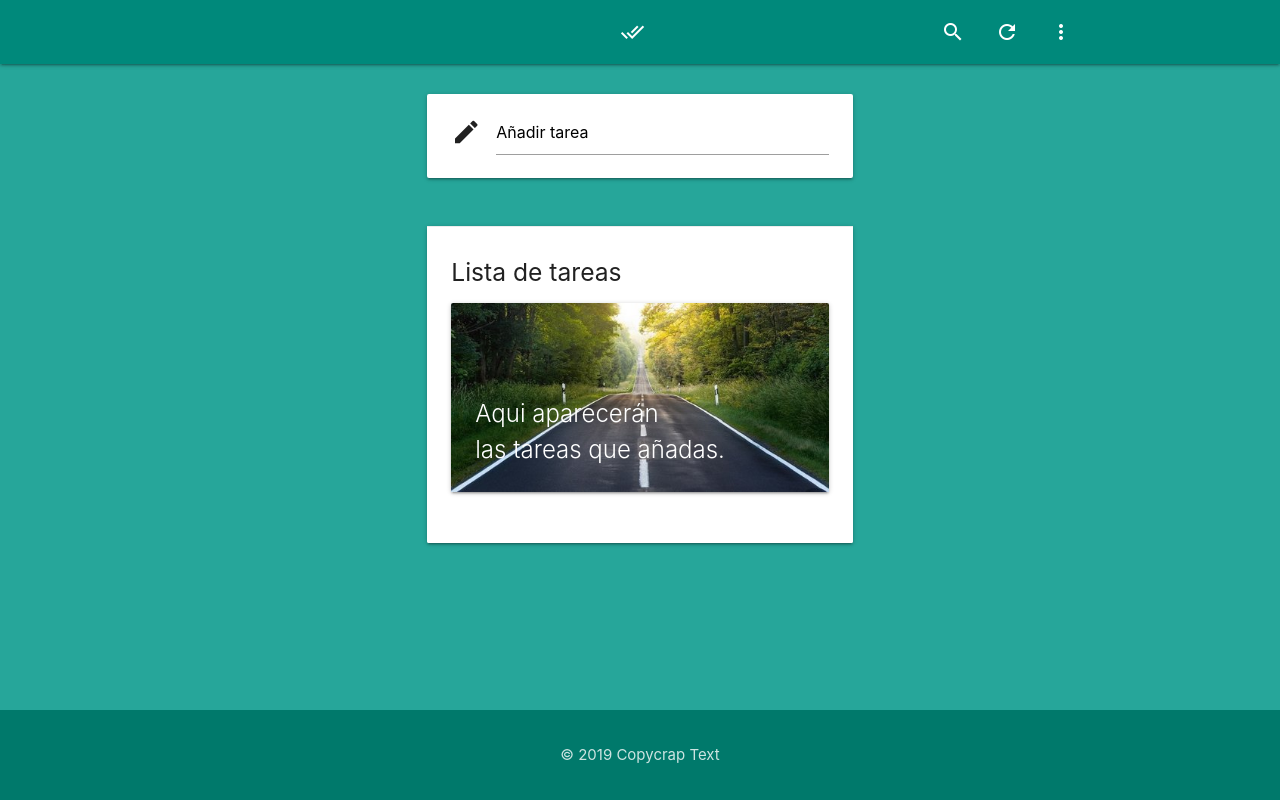
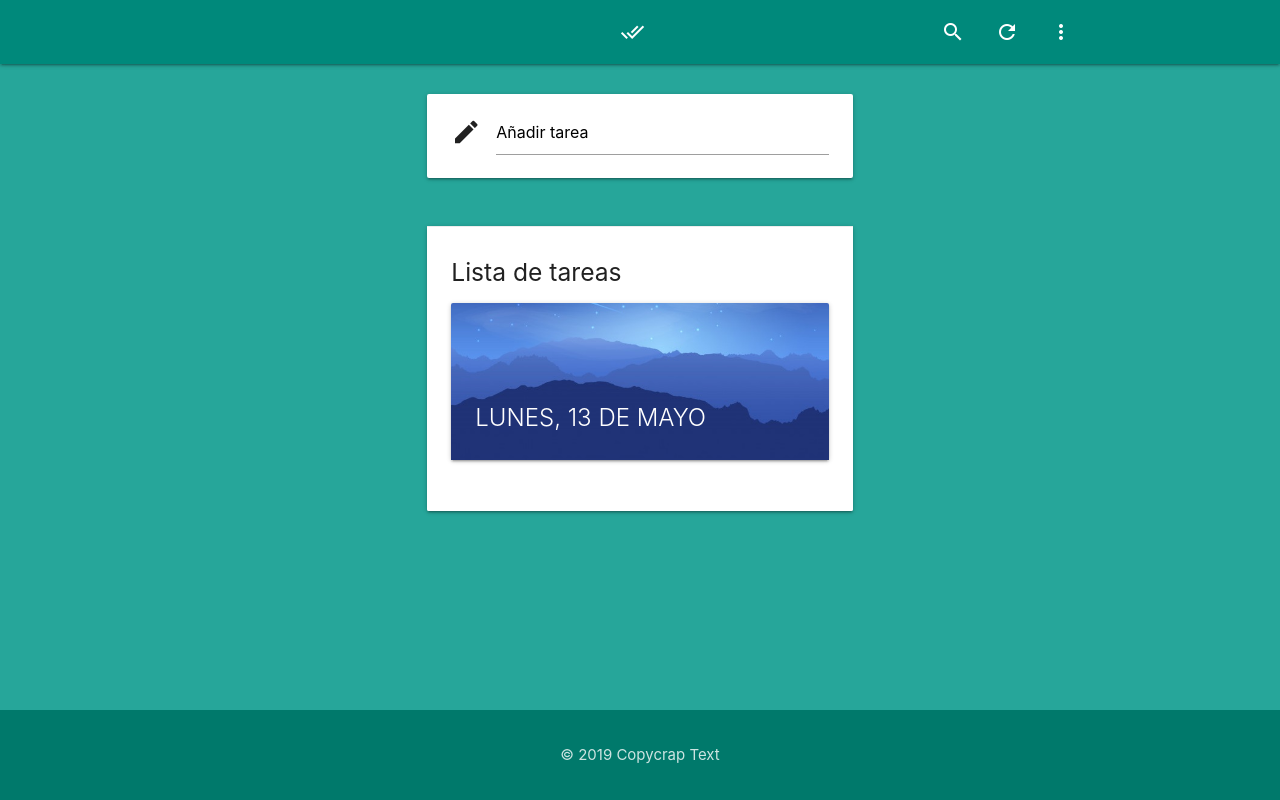
Before and after one commit to leonivanr/task-list, a plain HTML site: page index.html in a window 1280 px wide. Drawn offline with nearby package versions, Linux system fonts and the light colour scheme.

Commit message:
Agregado fecha.

```diff
--- a/app.js
+++ b/app.js
@@ -12,14 +12,15 @@ const ingresoTarea = document.querySelector('#ingreso-tarea');
 const card = document.querySelector('.card-action');
 const inicio = document.querySelectorAll('.inicio');
 const emptyList = document.querySelector('#empty-list');
+const date = document.querySelector('#date');
+let today = new Date();
+const options = {weekday: 'long', month: 'long', day: 'numeric'}
 
 cargarEventos();
 
 // Cargar todos los eventos de escucha.
 function cargarEventos() {
-    $('.inicio[0]').hide();
-    $('.inicio[1]').hide();
-    $('.inicio[2]').hide();
+    date.innerHTML = today.toLocaleDateString('es-AR',options).toUpperCase();
     // Añadir tarea.
     form.addEventListener('submit', agregarTarea);
     // Eliminar tarea.
@@ -82,11 +83,10 @@ function eliminarTarea(e) {
 
 function completarTarea(e) {
     if (e.target.parentElement.classList.contains('completar-tarea')) {
-        if (confirm('Estás seguro?')) {
             // Elimina el todo el elemento <li>
             e.target.parentElement.parentElement.style.backgroundColor = '#a5d6a7';
             e.target.parentElement.parentElement.style.textDecoration = 'line-through';
-        }
+
     }
 }
 
--- a/index.html
+++ b/index.html
@@ -57,9 +57,8 @@
                                 <div class="col s12">
                                     <div class="card">
                                         <div class="card-image">
-                                            <img src="road.jpg">
-                                            <span class="card-title left-align">Aqui aparecerán
-                                                <br>las tareas que añadas.</span>
+                                            <img src="paisaje.jpg">
+                                            <span id="date" class="card-title left-align"></span>
                                         </div>
                                     </div>
                                 </div>
```
Also changed, not shown: paisaje.jpg (added).
